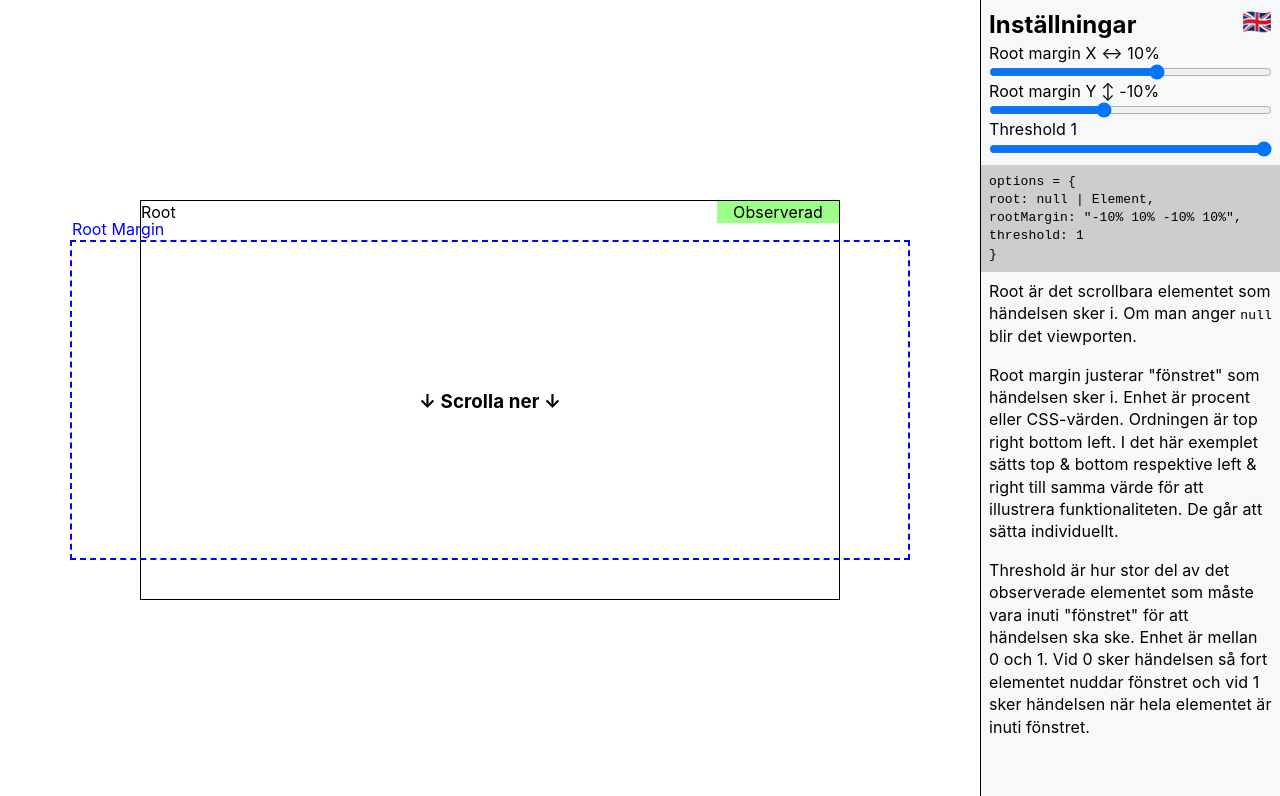
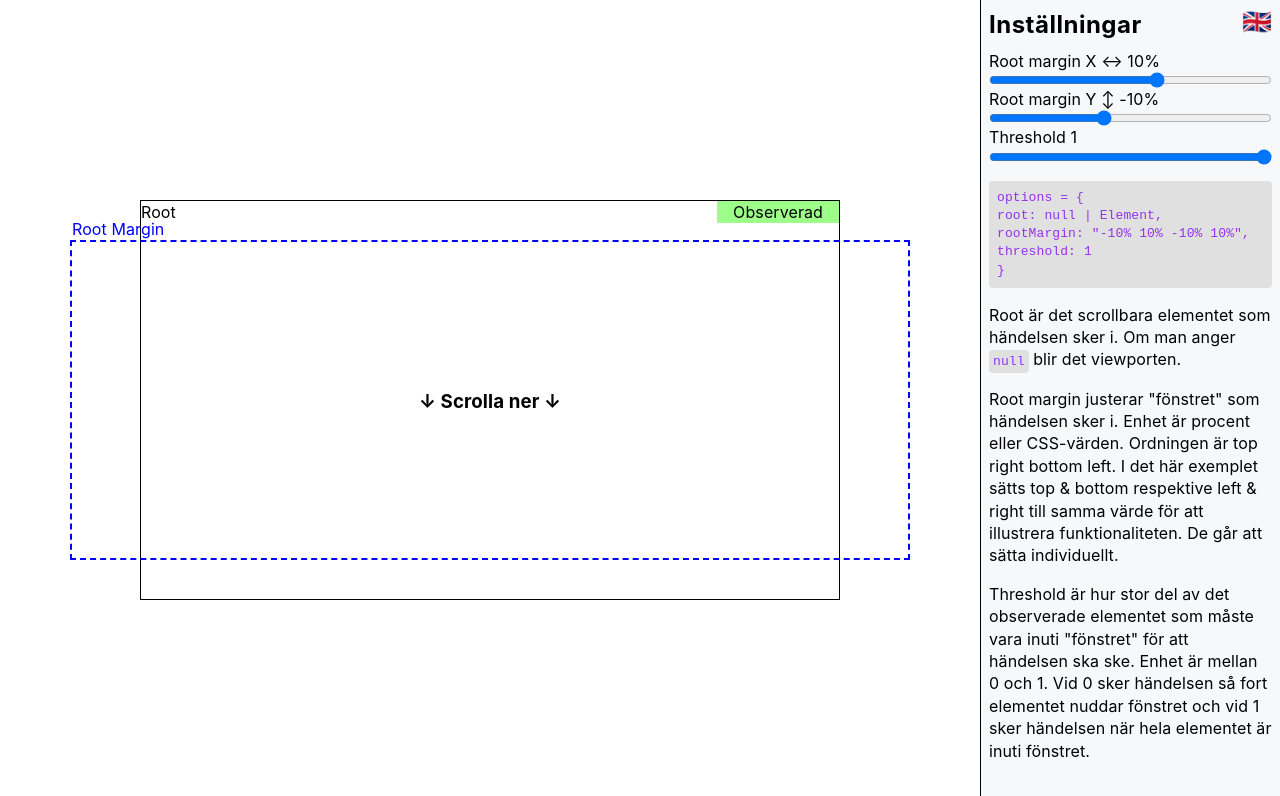
Before and after one commit to nickenickenicke/intersection-observer-visualizer, a React (Vite) app: page / in a window 1280 px wide. Shown: the top 796 px of the page. Built offline with nearby package versions, Linux system fonts and the light colour scheme.

Commit message:
Additional styling

```diff
--- a/src/index.css
+++ b/src/index.css
@@ -5,6 +5,10 @@
   --root-margin-inline: -10;
   --color-not-observed: rgb(255, 138, 138);
   --color-observed: rgb(157, 255, 138);
+  --color-code-bg: rgb(224, 224, 224);
+  --color-code: #9333ea;
+  --margin-s: 0.5rem;
+  --margin-m: 1rem;
 }
 
 * {
@@ -33,7 +37,7 @@ html {
   background-color: #f6f8fa;
   grid-column: 2 / 3;
   grid-row: 1;
-  padding: 0.5rem;
+  padding: var(--margin-s);
   border-left: 1px solid black;
   overflow-y: scroll;
 }
@@ -53,14 +57,30 @@ input {
   width: 100%;
 }
 
+h2 {
+  letter-spacing: 0.5px;
+  margin-bottom: var(--margin-s);
+}
+
 p {
-  margin-bottom: 1rem;
+  margin-bottom: var(--margin-m);
 }
 
 pre {
-  background-color: rgb(205, 205, 205);
-  padding: 0.5rem 0.5rem;
-  margin: 0.5rem -0.5rem;
+  padding: var(--margin-s);
+  margin-block: var(--margin-m);
+  background-color: var(--color-code-bg);
+  border-radius: 0.25rem;
+}
+
+code {
+  background-color: var(--color-code-bg);
+  color: var(--color-code);
+}
+
+p code {
+  padding: 0.25rem;
+  border-radius: 0.25rem;
 }
 
 .language-button {
```
